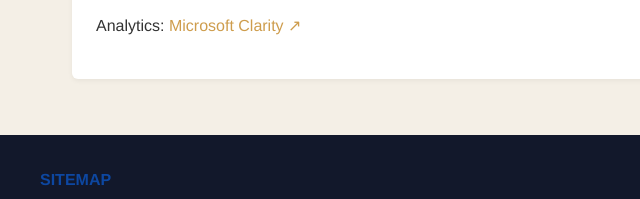
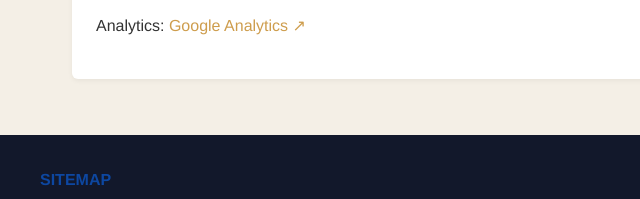
Before and after one commit to Jamshid0601/silk-road-website, a plain HTML site: page about.html in a window 1280 px wide. Shown: the part 1121-1320 px from the top of the page, 0-640 px from the left. Drawn offline with Linux system fonts and the light colour scheme.

Commit message:
Update about.html

```diff
--- a/about.html
+++ b/about.html
@@ -84,7 +84,7 @@ _iub.csConfiguration = {"siteId":4485754,"cookiePolicyId":36832159,"lang":"en","
                     <li>CSS3</li>
                     <li>Figma</li>
                 </ul>
-                <p>Analytics: <a href="https://clarity.microsoft.com/" target="_blank">Microsoft Clarity &#x2197;</a></p>
+                <p>Analytics: <a href="https://analytics.google.com/" target="_blank">Google Analytics &#x2197;</a></p>
             </article>
         </section>
     </main>
```
